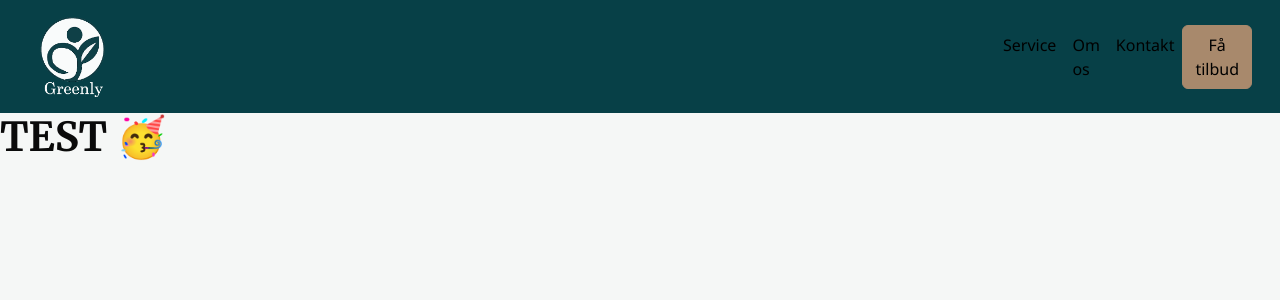
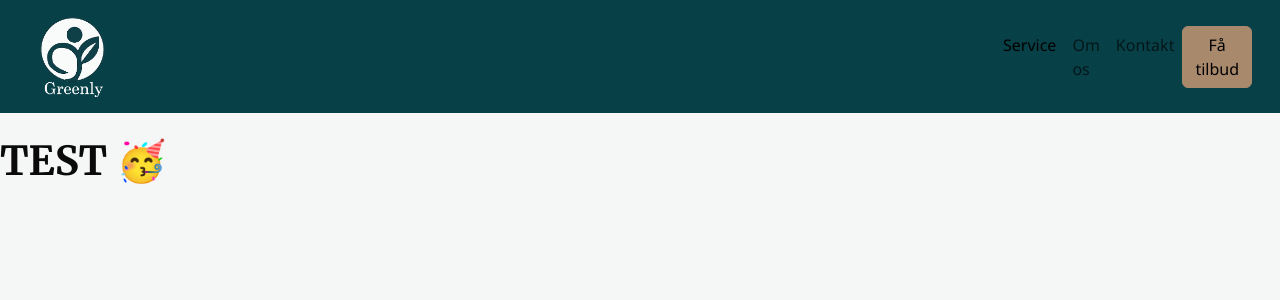
Before and after one commit to NMK-create/greenly, a PHP site: page /dei.php in a window 1280 px wide. Shown: the top 300 px of the page. Run offline with PHP 8.4, Linux system fonts and the light colour scheme; style sheets or scripts are compiled from the project's sources; some libraries are stand-ins or nearby versions.

Commit message:
ændret lidt på opstilling af navbar

```diff
--- a/css/styles.scss
+++ b/css/styles.scss
@@ -64,3 +64,7 @@ h2 {
   background-color: #074047;
   padding: 1rem;
 }
+
+.nav-link {
+  padding: 0.5rem;
+}
--- a/includes/navbar.php
+++ b/includes/navbar.php
@@ -1,4 +1,4 @@
-<nav class="navbar navbar-expand-lg">
+<nav class="navbar navbar-expand-lg d-flex justify-content-center py-3 mb-4">
     <div class="container-fluid">
         <div class="container-fluid">
             <a class="navbar-brand" href="index.php">
@@ -9,12 +9,18 @@
             </button>
         </div>
         <div class="collapse navbar-collapse" id="navbarScroll">
-            <div class="navbar-nav">
-                <a class="nav-link active" aria-current="page" href="service.php">Service</a>
-                <a class="nav-link active" aria-current="page" href="omos.php">Om os</a>
-                <a class="nav-link active" aria-current="page" href="kontakt.php">Kontakt</a>
-                <button class="btn btn-BNCsec" type="submit">Få tilbud</button>
-            </div>
+            <ul class="navbar-nav me-auto mb-2 mb-lg-0">
+                <li class="nav-item">
+                    <a class="nav-link active" aria-current="page" href="service.php">Service</a>
+                </li>
+                <li class="nav-item">
+                    <a class="nav-link" href=omos.php>Om os</a>
+                </li>
+                <li class="nav-item">
+                    <a class="nav-link" href="kontakt.php">Kontakt</a>
+                </li>
+            </ul>
+            <button class="btn btn-BNCsec" type="submit">Få tilbud</button>
         </div>
     </div>
 </nav>
```
